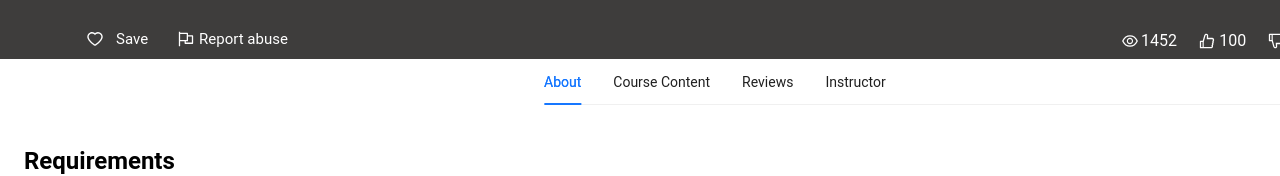
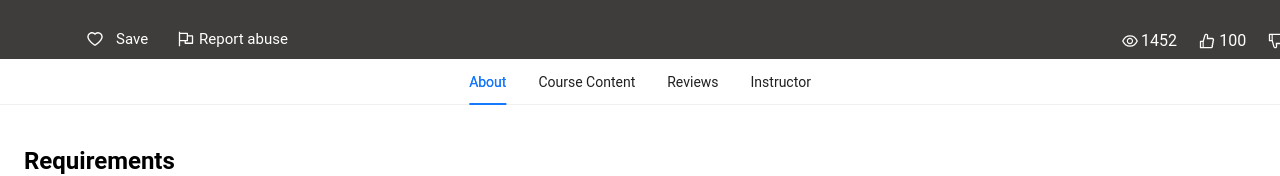
Before and after one commit to vuvuvo0303/online-course-management, a React (Vite) app: page /course in a window 1280 px wide. Shown: the part 395-571 px from the top of the page. Built offline with nearby package versions, Linux system fonts and the light colour scheme.

Commit message:
update UI and instructor feedback

```diff
--- a/src/components/categories/main/Categories.tsx
+++ b/src/components/categories/main/Categories.tsx
@@ -62,7 +62,7 @@ const Categories: React.FC = () => {
                         <div className="max-w-[350px] max-h-[400px] flex flex-col justify-between p-4 text-left">
                             <div>
                                 <h3 className="text-green-600 text-[1rem] mb-2">The Complete Python Bootcamp From Zero to Hero in Python</h3>
-                                <p className="text-black text-[0.6rem] mb-2">Updated at 7/2023</p>
+                                <p className="text-black text-[0.8rem] mb-2">Updated at 7/2023</p>
                             </div>
                             <div>
                                 <p className="text-black text-[1rem] mb-2">Learn Python like a Professional Start from the basics and go all the way to creating your own applications and games</p>
--- a/src/components/dashboard/index.tsx
+++ b/src/components/dashboard/index.tsx
@@ -44,7 +44,10 @@ const Dashboard: React.FC = () => {
 
   function loadItems() {
     if (role === "Instructor") {
-      setItems([getItem("Manage Lectures", "/instructor/dashboard/manage-lectures", <DesktopOutlined />)]);
+      setItems([
+        getItem("Manage Lectures", "/instructor/dashboard/manage-lectures", <DesktopOutlined />),
+        getItem("Manage Feedback", "/instructor/dashboard/manage-feedback", <CommentOutlined />)
+      ]);
     } else if (role === "Admin") {
       setItems([
         getItem("DashBoard", "/admin/dashboard/statics", <FundOutlined />),
@@ -80,7 +83,7 @@ const Dashboard: React.FC = () => {
   return (
     <>
       <Layout style={{ minHeight: "100vh" }}>
-        <Sider collapsible collapsed={collapsed} onCollapse={(value) => setCollapsed(value) }>
+        <Sider collapsible collapsed={collapsed} onCollapse={(value) => setCollapsed(value)}>
           <div className="demo-logo-vertical" />
           <Menu className="py-4 bg-white-50 h-full   " defaultSelectedKeys={["1"]} mode="vertical" items={items} />
         </Sider>
--- a/src/pages/course/index.tsx
+++ b/src/pages/course/index.tsx
@@ -103,8 +103,8 @@ const Course: React.FC = () => {
                 </div>
 
             </div>
-            <div className="course-tabs ml-[2rem] lg:ml-[34rem]">
-                <Tabs defaultActiveKey="1" onChange={onChange}>
+            <div className="course-tabs">
+                <Tabs defaultActiveKey="1" centered onChange={onChange}>
                     <TabPane tab="About" key="1" />
                     <TabPane tab="Course Content" key="2" />
                     <TabPane tab="Reviews" key="3" />
--- a/src/pages/index.ts
+++ b/src/pages/index.ts
@@ -21,6 +21,7 @@ export { default as Enrollment } from "./enrollment";
 /* Instructor Page */
 export { default as BecomeInstructorPage } from "./teaching";
 export { default as ManageLectures } from "./instructor/manage-lectures";
+export { default as ManageFeedback } from "./instructor/manage-feedback";
 
 /* Admin Page */
 export { default as ManageStudent } from "./admin/manage-students";
--- a/src/pages/instructor/feedback/review.tsx
+++ b/src/pages/instructor/manage-feedback/index.tsx
@@ -1,4 +1,3 @@
-import React from 'react';
 import { Rate, Progress, Input } from 'antd';
 import { SearchOutlined } from '@ant-design/icons';
 import 'tailwindcss/tailwind.css'; // Make sure Tailwind CSS is configured
--- a/src/router/AppRouter.tsx
+++ b/src/router/AppRouter.tsx
@@ -22,6 +22,7 @@ import {
   Dashboard,
   ManageLectures,
   BecomeInstructorPage,
+  ManageFeedback,
   Cart,
   Profile,
   BlogDetail,
@@ -70,6 +71,7 @@ const AppRouter: React.FC = () => {
         element={canAccess(["Instructor"]) ? <Dashboard /> : <Navigate to="/" />}
       >
         <Route path="manage-lectures" element={canAccess([roles.INSTRUCTOR]) ? <ManageLectures /> : <Navigate to="/" />} />
+        <Route path="manage-feedback" element={canAccess([roles.INSTRUCTOR]) ? <ManageFeedback /> : <Navigate to="/" />} />
       </Route>
 
       {/* Admin routes */}
```
